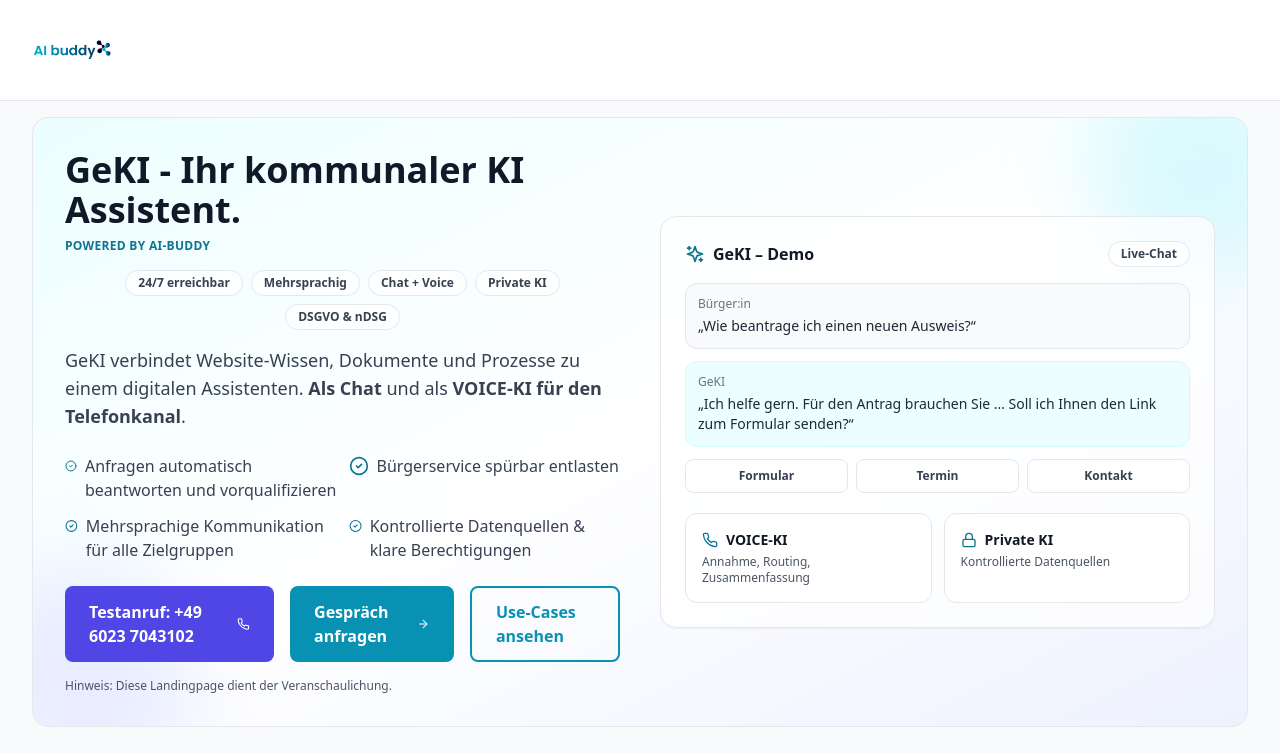
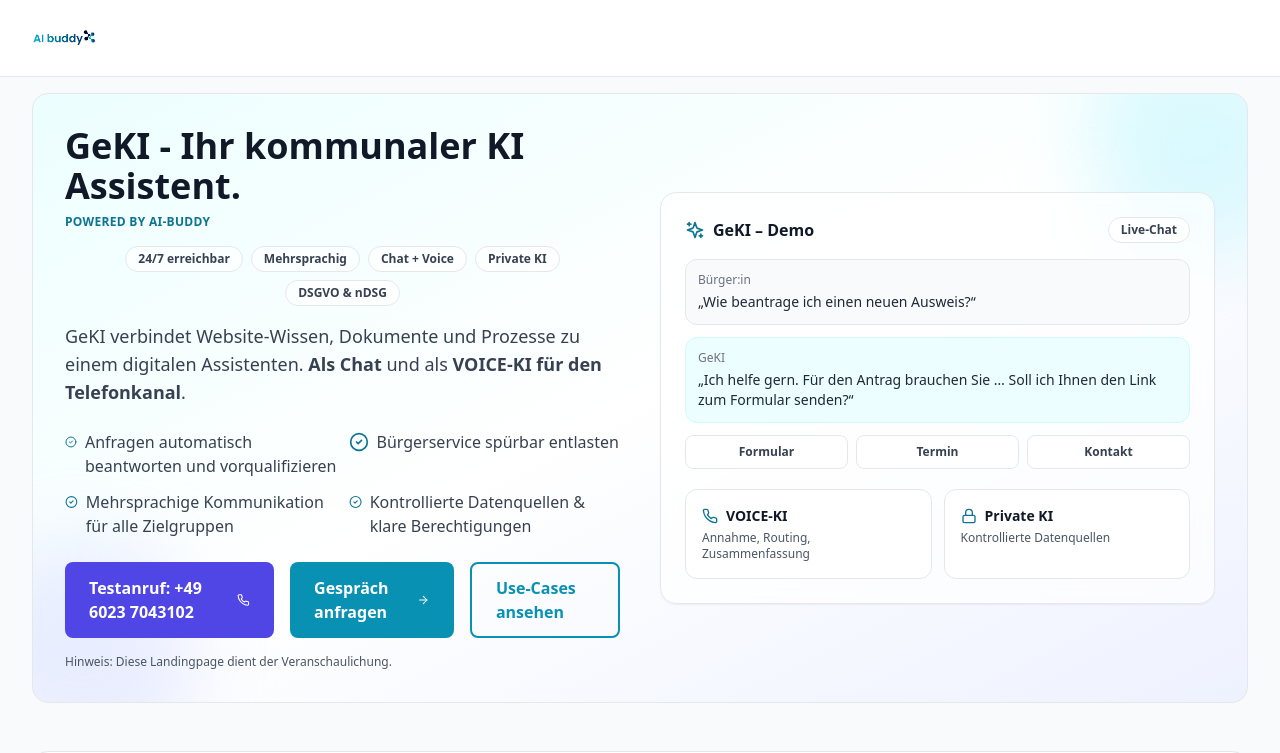
Before and after one commit to timobast/VoiceBuddy-GeKI-Landingpage, a Next.js app: page / in a window 1280 px wide. Shown: the top 753 px of the page. Built offline with nearby package versions, Linux system fonts and the light colour scheme.

Commit message:
ui(header): reduce header height further

```diff
--- a/app/layout.tsx
+++ b/app/layout.tsx
@@ -18,13 +18,13 @@
       <body className="antialiased">
         <div className="min-h-screen bg-gray-50">
           <header className="bg-white border-b border-gray-200">
-            <div className="container-custom py-2.5">
+            <div className="container-custom py-1.5">
               <a
                 href="https://www.ai-buddy.net"
                 className="flex items-center gap-3"
                 rel="noopener noreferrer"
               >
-                <div className="relative h-16 sm:h-18 md:h-20 w-auto overflow-hidden">
+                <div className="relative h-14 sm:h-16 md:h-18 w-auto overflow-hidden">
                   <Image
                     src={aiBuddyLogo}
                     alt="AI-Buddy"
```
